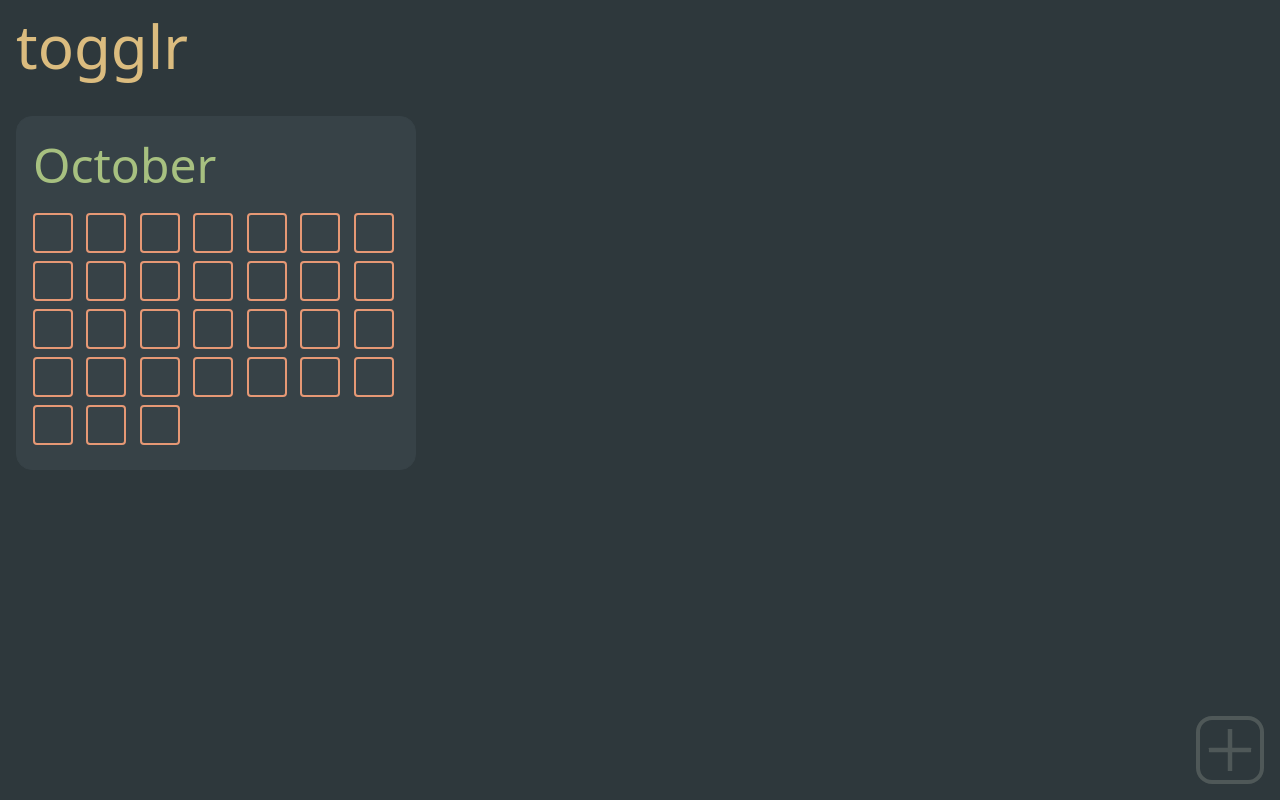
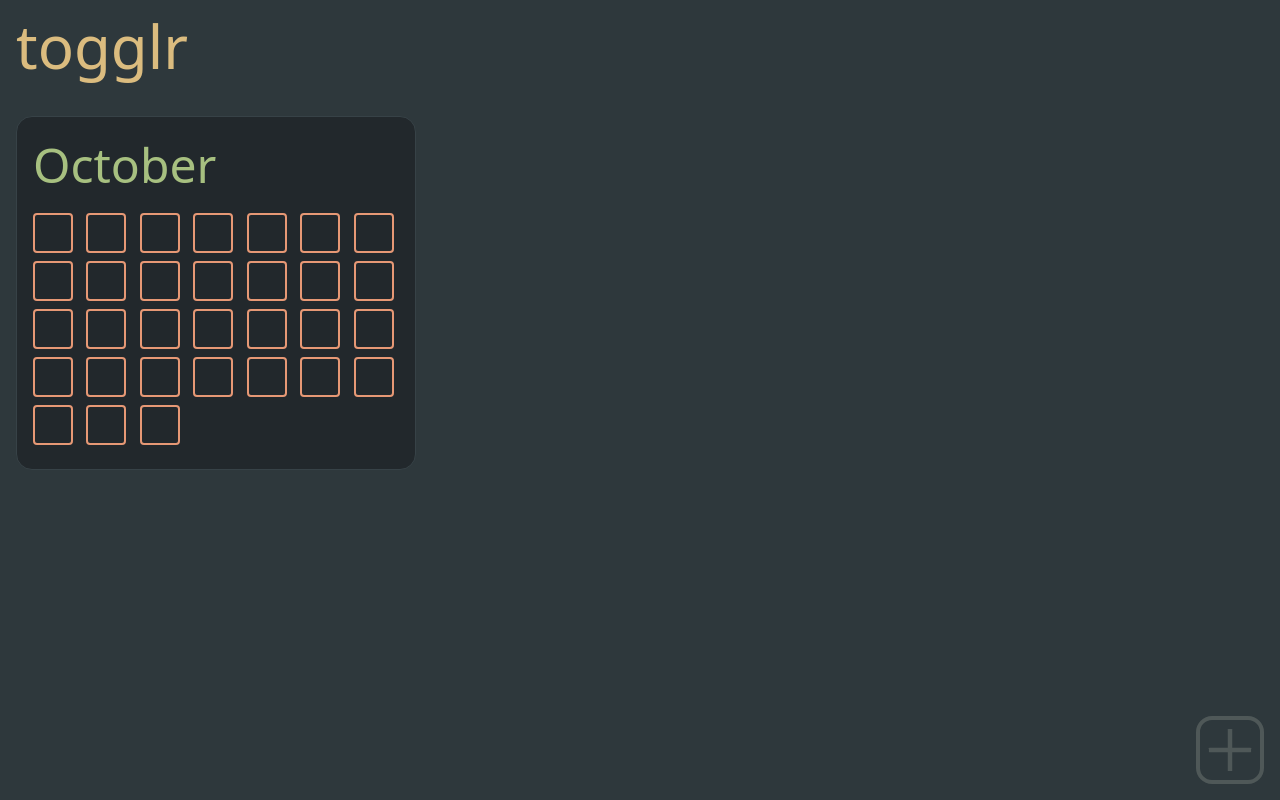
Before and after one commit to MaverickSeneris/toggl, a React (Vite) app: page / in a window 1280 px wide. Both pictures are taken after a click on the button 1230 px from the left and 750 px from the top of the page. Built offline with nearby package versions, Linux system fonts and the light colour scheme.

Commit message:
change color of month card

```diff
--- a/src/components/Card.jsx
+++ b/src/components/Card.jsx
@@ -1,3 +1,7 @@
 export default function Card({ children }) {
-  return <div className="max-w-100 py-6 px-4 bg-[#374247] border border-[#374247] rounded-2xl">{children}</div>;
+  return (
+    <div className="max-w-100 py-6 px-4 bg-[#22282c] border border-[#374247] rounded-2xl">
+      {children}
+    </div>
+  );
 }
```
